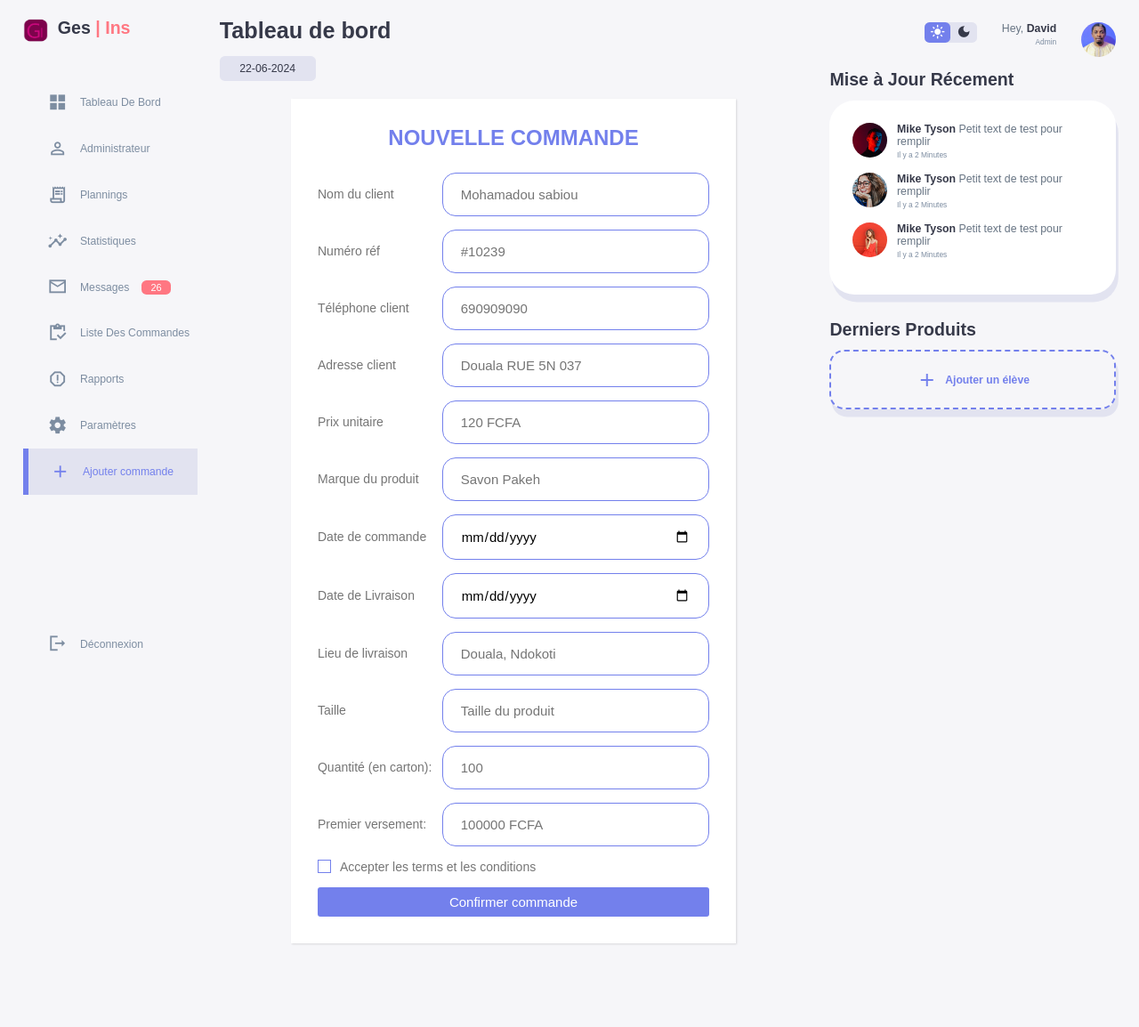
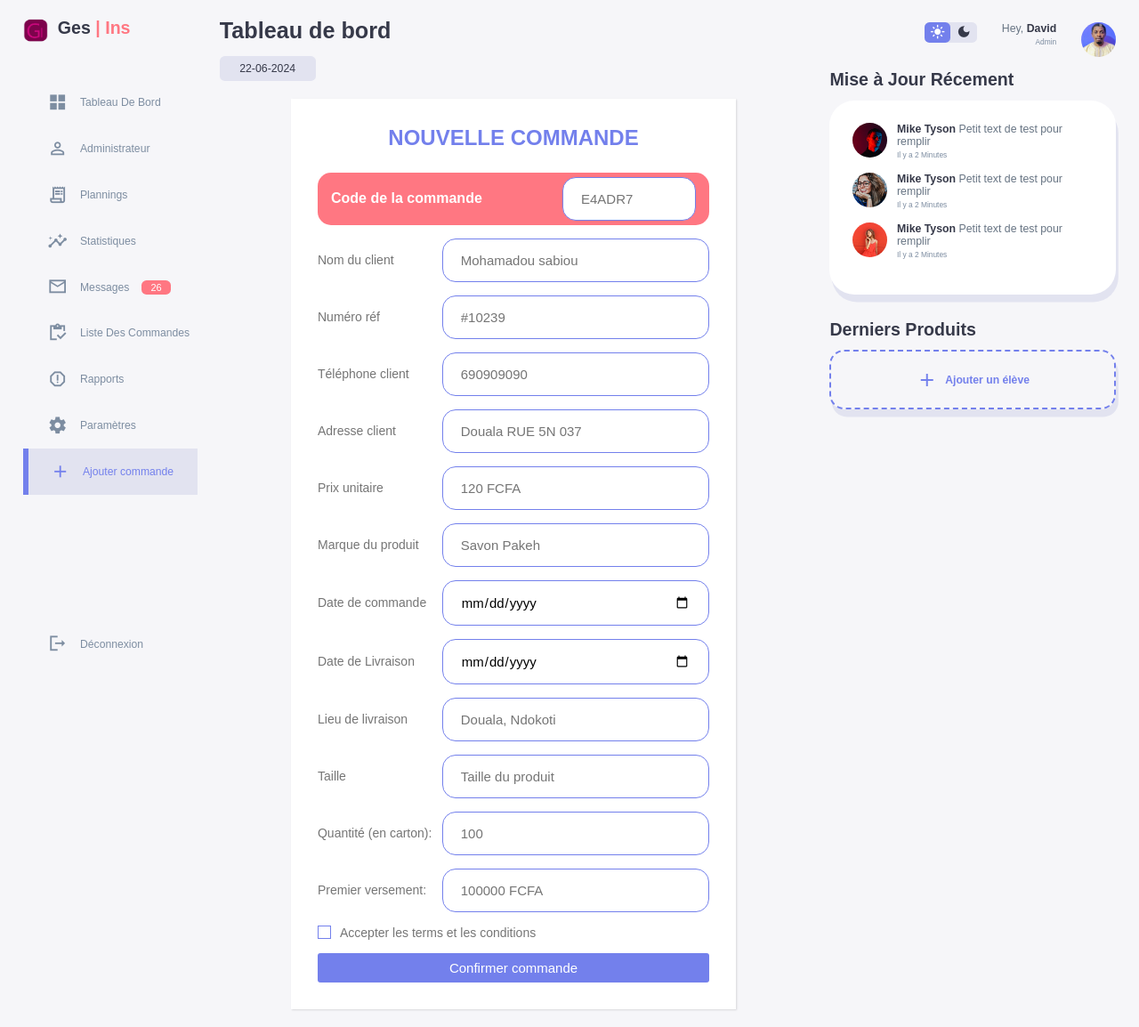
Before and after one commit to end2-237/sabiouApp, a PHP site: page /project_continouis/add.php in a window 1280 px wide. Shown: the whole page at 89% size. Before the commit the page ends 1061 px from the top, so only its background shows below. Run offline with PHP 8.4, Linux system fonts and the light colour scheme; data that the repository does not hold is empty.

```diff
--- a/add.php
+++ b/add.php
@@ -80,6 +80,10 @@
                         Nouvelle commande
                     </div>
                     <div class="form">
+                    <div class="input_field code">
+                            <label for="">Code de la commande</label>
+                            <input type="text" class="input" name="code_com" placeholder="E4ADR7">
+                        </div>
                         <div class="input_field">
                             <label for="">Nom du client </label>
                             <input type="text" class="input" name="nom_client" placeholder="Mohamadou sabiou">
--- a/con-bd.php
+++ b/con-bd.php
@@ -17,7 +17,7 @@ else{
 $RAP = $montant - $_POST['PV'];
 
         $requete = "INSERT INTO
-        commande(nom_client, prix_unitaire, date_de_livraison, date_de_commande, lieu_de_livraison, quantite, taille_produit, montant_total,num_ref,add_client,RAP,PV,telephone,Mp) VALUES('".$_POST['nom_client']."', '".$_POST['prix']."', '".$_POST['livraison']."', '".$_POST['date_de_commande']."', '".$_POST['lieu_de_livraison']."', '".$_POST['quantite']."', '".$_POST['taille']."','".$montant."', '".$_POST['num_ref']."', '".$_POST['adresse_client']."', '".$RAP."', '".$_POST['PV']."', '".$_POST['telephone']."', '".$_POST['mp']."')";
+        commande(code_com,nom_client, prix_unitaire, date_de_livraison, date_de_commande, lieu_de_livraison, quantite, taille_produit, montant_total,num_ref,add_client,RAP,PV,telephone,Mp) VALUES('".$_POST['code_com']."','".$_POST['nom_client']."', '".$_POST['prix']."', '".$_POST['livraison']."', '".$_POST['date_de_commande']."', '".$_POST['lieu_de_livraison']."', '".$_POST['quantite']."', '".$_POST['taille']."','".$montant."', '".$_POST['num_ref']."', '".$_POST['adresse_client']."', '".$RAP."', '".$_POST['PV']."', '".$_POST['telephone']."', '".$_POST['mp']."')";
         $resultat = $conn->query($requete);
         if ($resultat) {
             header("Location: add.php");
--- a/style_add.css
+++ b/style_add.css
@@ -55,6 +55,14 @@
     margin-right: 10px;
     font-size: 14px;
 }
+.wrapper .form .code{
+    background: var(--color-danger);
+    padding:5px 15px;
+    border-radius:15px;
+    display:flex;
+    justify-content:space-between
+}
+
 .wrapper .form .input_field input{
     width: 100%;
     outline: none;
@@ -63,6 +71,9 @@
     padding: 15px 20px;
     border-radius: 15px;
     transition: all 0.3s ease;
+}
+.wrapper .form .code input{
+    width:150px;
 }
 .wrapper .form .input_field .custom_select{
     position: relative;
@@ -95,6 +106,13 @@
 .wrapper .form .input_field p{
     font-size: 14px;
     color: #757575;
+}
+
+.wrapper .form .code label{
+    width:170px;
+    font-weight:700;
+    font-size:16px;
+    color:#fff;
 }
 .wrapper .form .input_field .check{
     width: 15px;
```
Also changed, not shown: index.php (+12 -4 lines), style.css (line endings or trailing spaces).
